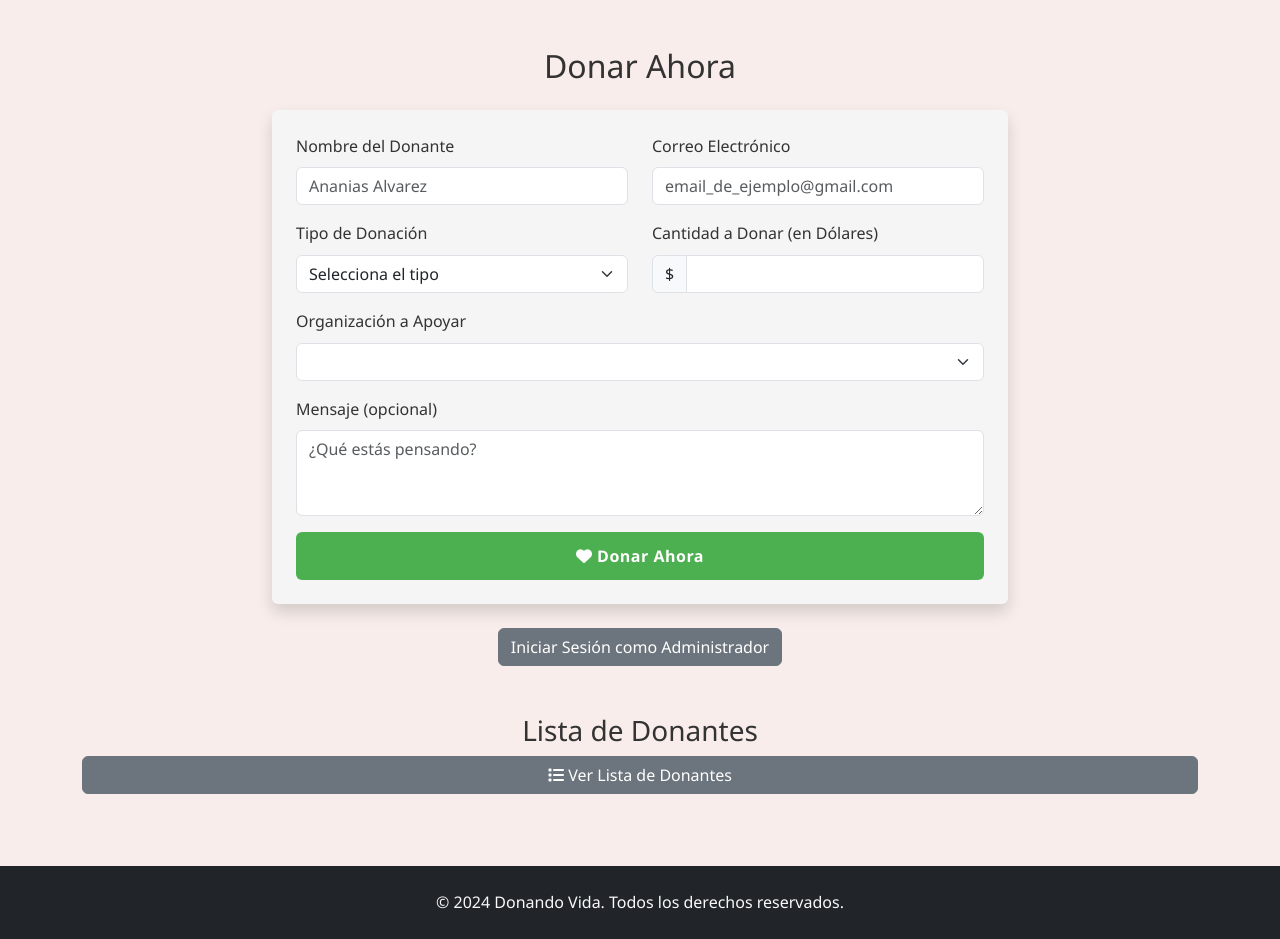
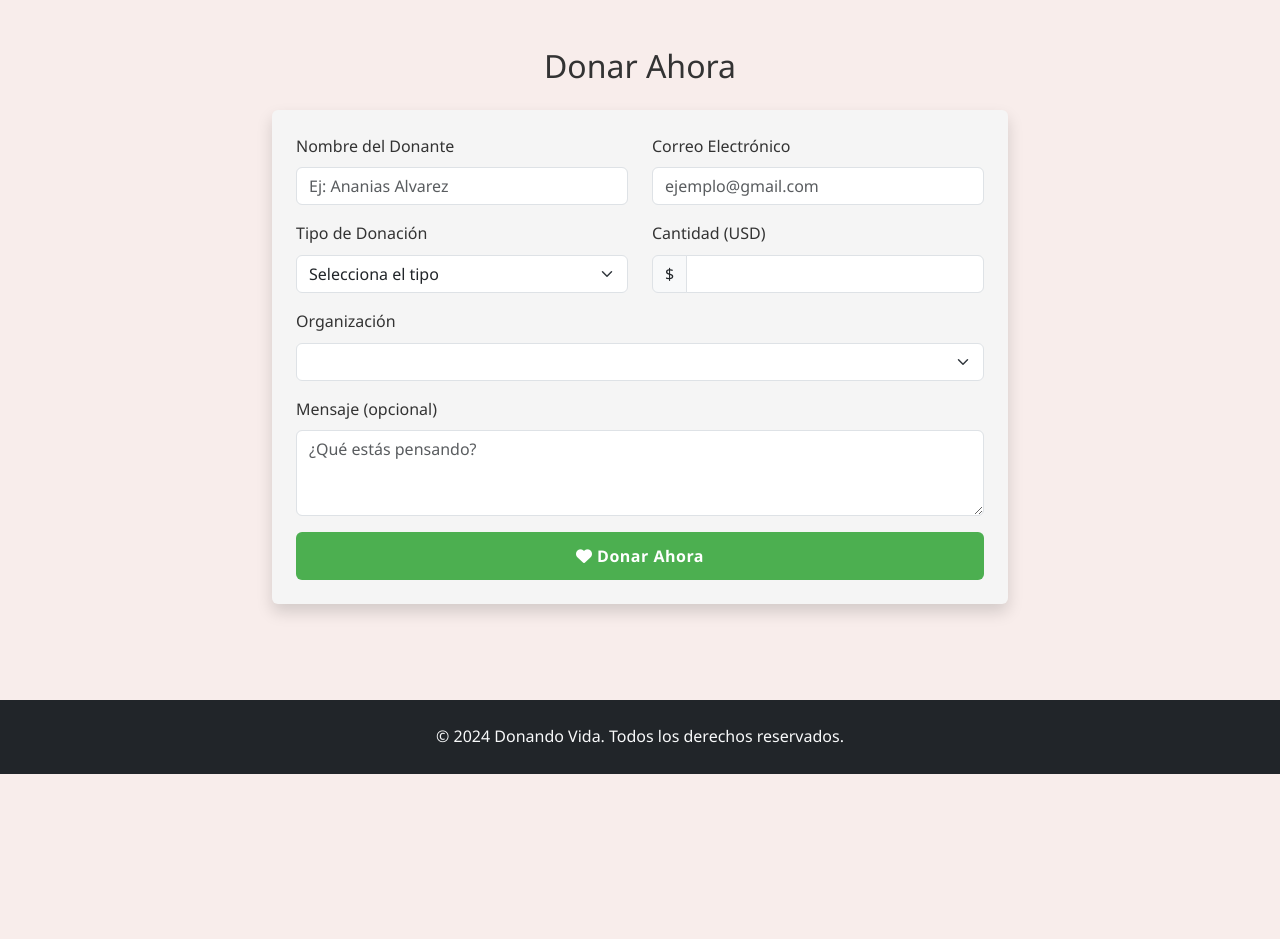
Before and after one commit to MigueCaRamirez/HackAton, a Flask app: page / in a window 1280 px wide. Shown: the part 345-1284 px from the top of the page. After the commit the page ends 1119 px from the top, so only its background shows below. Run offline with Flask 3, Linux system fonts and the light colour scheme; lists and menus that the app fills with data are empty; some libraries are stand-ins or nearby versions.

Commit message:
Organizar un poco más

```diff
--- a/Static/Scripts/scripts.js
+++ b/Static/Scripts/scripts.js
@@ -23,23 +23,28 @@ let donorsList = JSON.parse(localStorage.getItem("donorsList")) || [];
 
 // Organizaciones (cargar desde Local Storage o inicializar por defecto)
 let organizations = JSON.parse(localStorage.getItem("organizations")) || [
-    { id: 1, name: "Fundación Esperanza", description: "Apoyo a comunidades vulnerables.", image: "Images/esperanza.jpg" },
-    { id: 2, name: "Ayuda Global", description: "Asistencia humanitaria en todo el mundo.", image: "Images/humani.jpg" },
-    { id: 3, name: "Red de Solidaridad", description: "Conexión de voluntarios con causas sociales.", image: "Images/red.jpg" },
+    { id: 1, name: "Fundación Esperanza", description: "Apoyo a comunidades vulnerables.", image: "Static/Images/esperanza.jpg" },
+    { id: 2, name: "Ayuda Global", description: "Asistencia humanitaria en todo el mundo.", image: "Static/Images/humani.jpg" },
+    { id: 3, name: "Red de Solidaridad", description: "Conexión de voluntarios con causas sociales.", image: "Static/Images/red.jpg" },
 ];
 
-// Función para guardar datos en Local Storage
+/**
+ * Función para guardar datos en Local Storage
+ * @param {string} key - Clave de almacenamiento.
+ * @param {any} data - Datos a almacenar.
+ */
 function saveToLocalStorage(key, data) {
     localStorage.setItem(key, JSON.stringify(data));
 }
 
-// Mostrar formulario de inicio de sesión
+/**
+ * Mostrar/ocultar el formulario de inicio de sesión
+ */
 toggleAdminLogin.addEventListener("click", () => {
     donationSection.style.display = "none";
     adminLoginSection.style.display = "block";
 });
 
-// Botón para cancelar inicio de sesión
 cancelLoginButton.addEventListener("click", () => {
     donationSection.style.display = "block";
     adminLoginSection.style.display = "none";
@@ -47,7 +52,9 @@ cancelLoginButton.addEventListener("click", () => {
     adminPassword.value = "";
 });
 
-// Manejar inicio de sesión de administrador
+/**
+ * Manejar inicio de sesión de administrador
+ */
 adminLoginForm.addEventListener("submit", (e) => {
     e.preventDefault();
     const username = adminUsername.value;
@@ -65,7 +72,9 @@ adminLoginForm.addEventListener("submit", (e) => {
     }
 });
 
-// Guardar donantes y organizaciones
+/**
+ * Guardar listas en Local Storage
+ */
 function saveDonorsList() {
     saveToLocalStorage("donorsList", donorsList);
 }
@@ -73,7 +82,9 @@ function saveOrganizations() {
     saveToLocalStorage("organizations", organizations);
 }
 
-// Mostrar donantes en modo público
+/**
+ * Mostrar donantes en modo público
+ */
 function displayDonors() {
     donorsListContainer.innerHTML = "";
     donorsList.forEach(donor => {
@@ -88,7 +99,9 @@ function displayDonors() {
     });
 }
 
-// Mostrar donantes en el panel de administración
+/**
+ * Mostrar donantes en el panel de administración
+ */
 function displayAdminDonors() {
     adminDonorsList.innerHTML = "";
     donorsList.forEach((donor, index) => {
@@ -106,42 +119,20 @@ function displayAdminDonors() {
     });
 }
 
-// Mostrar organizaciones en el panel de administración
-function displayAdminOrganizations() {
-    adminOrganizationsList.innerHTML = "";
-    organizations.forEach((org, index) => {
-        const listItem = document.createElement("li");
-        listItem.classList.add("list-group-item", "d-flex", "justify-content-between", "align-items-center");
-        listItem.innerHTML = `
-            <span><strong>${org.name}</strong></span>
-            <div>
-                <button class="btn btn-warning btn-sm me-2" onclick="editOrganization(${index})">Editar</button>
-                <button class="btn btn-danger btn-sm" onclick="deleteOrganization(${index})">Eliminar</button>
-            </div>
-        `;
-        adminOrganizationsList.appendChild(listItem);
-    });
-}
-
-// Mostrar lista de organizaciones en el formulario de donación
-function updateOrganizationOptions() {
-    const organizationSelect = document.getElementById("organization");
-    organizationSelect.innerHTML = "";
-    organizations.forEach(org => {
-        const option = document.createElement("option");
-        option.value = org.id;
-        option.textContent = org.name;
-        organizationSelect.appendChild(option);
-    });
-}
-
-// Subir imagen y actualizar la URL en el formulario
+/**
+ * Subir imagen al servidor
+ */
 document.getElementById("uploadImageForm").addEventListener("submit", async (e) => {
     e.preventDefault();
 
     const fileInput = document.getElementById("orgImageUpload");
     const formData = new FormData();
     formData.append("file", fileInput.files[0]);
+
+    if (!fileInput.files[0] || !fileInput.files[0].type.startsWith("image/")) {
+        alert("Por favor, selecciona una imagen válida.");
+        return;
+    }
 
     try {
         const response = await fetch("/upload_image", {
@@ -162,12 +153,19 @@ document.getElementById("uploadImageForm").addEventListener("submit", async (e)
     }
 });
 
-// Agregar una nueva organización
+/**
+ * Agregar nueva organización
+ */
 addOrganizationForm.addEventListener("submit", (e) => {
     e.preventDefault();
     const name = document.getElementById("orgName").value;
     const description = document.getElementById("orgDescription").value;
     const image = document.getElementById("orgImage").value;
+
+    if (!name || !description || !image) {
+        alert("Por favor completa todos los campos.");
+        return;
+    }
 
     const newOrganization = {
         id: Date.now(),
@@ -184,16 +182,21 @@ addOrganizationForm.addEventListener("submit", (e) => {
     alert("Organización agregada con éxito.");
 });
 
-// Inicialización
+/**
+ * Inicialización del sistema
+ */
 document.addEventListener("DOMContentLoaded", () => {
     updateOrganizationOptions();
     displayDonors();
+
     toggleDonorsList.addEventListener("click", () => {
         if (donorsListContainer.style.display === "none") {
             donorsListContainer.style.display = "block";
+            toggleDonorsList.textContent = "Ocultar Lista de Donantes";
             displayDonors();
         } else {
             donorsListContainer.style.display = "none";
+            toggleDonorsList.textContent = "Ver Lista de Donantes";
         }
     });
 });
--- a/templates/index.html
+++ b/templates/index.html
@@ -6,19 +6,20 @@
     <meta name="description" content="Plataforma de conexión entre donantes y organizaciones benéficas para facilitar la ayuda social">
     <meta name="keywords" content="donaciones, ayuda social, organizaciones benéficas, solidaridad">
     <title>DonaPro - Plataforma De Donantes</title>
-    <link rel="icon" href="favicon_io/favicon.ico" type="image/x-icon">
+    <link rel="icon" href="Static/Images/favicon.ico" type="image/x-icon">
     <!-- Font Awesome para iconos -->
     <link rel="stylesheet" href="https://cdnjs.cloudflare.com/ajax/libs/font-awesome/6.0.0/css/all.min.css">
     <!-- Bootstrap CSS -->
     <link href="https://cdnjs.cloudflare.com/ajax/libs/bootstrap/5.3.0/css/bootstrap.min.css" rel="stylesheet">
     <link rel="stylesheet" href="Static/Styless/styles.css">
-    <link rel="icon" href="Static/Images/favicon.ico" type="image/x-icon">
 </head>
 <body>
     <!-- Navbar -->
     <nav class="navbar navbar-expand-lg navbar-dark bg-primary sticky-top">
         <div class="container">
-            <a class="navbar-brand" href="#donar"><i class="fas fa-hand-holding-heart"></i> Donando vida</a>
+            <a class="navbar-brand" href="#donar">
+                <i class="fas fa-hand-holding-heart"></i> Donando Vida
+            </a>
             <button class="navbar-toggler" type="button" data-bs-toggle="collapse" data-bs-target="#navbarNav">
                 <span class="navbar-toggler-icon"></span>
             </button>
@@ -26,13 +27,13 @@
                 <ul class="navbar-nav ms-auto">
                     <li class="nav-item"><a class="nav-link" href="#donar">Donar</a></li>
                     <li class="nav-item"><a class="nav-link" href="Stats.html">Estadísticas</a></li>
-                    <li class="nav-item"><a class="nav-link" href="Estaticadeorganizaciones.html">Organizaciones asociadas</a></li>
+                    <li class="nav-item"><a class="nav-link" href="Estaticadeorganizaciones.html">Organizaciones Asociadas</a></li>
                 </ul>
             </div>
         </div>
     </nav>
 
-    <!-- Header con Hero Section -->
+    <!-- Hero Section -->
     <header class="hero-section text-center py-5">
         <div class="container">
             <h1 class="display-4">Plataforma de Conexión entre Donantes y Organizaciones</h1>
@@ -40,25 +41,26 @@
         </div>
     </header>
 
+    <!-- Main Content -->
     <main class="container py-5">
-        <!-- Sección de Donación -->
+        <!-- Donar Ahora -->
         <section id="donationSection" class="mb-5">
             <h2 class="text-center mb-4">Donar Ahora</h2>
             <div class="row">
                 <div class="col-md-8 mx-auto">
                     <form id="donationForm" class="donation-form shadow p-4 rounded">
-                        <div class="row">
-                            <div class="col-md-6 mb-3">
+                        <div class="row mb-3">
+                            <div class="col-md-6">
                                 <label for="donorName" class="form-label">Nombre del Donante</label>
-                                <input type="text" class="form-control" id="donorName" required placeholder="Ananias Alvarez">
+                                <input type="text" class="form-control" id="donorName" required placeholder="Ej: Ananias Alvarez">
                             </div>
-                            <div class="col-md-6 mb-3">
+                            <div class="col-md-6">
                                 <label for="email" class="form-label">Correo Electrónico</label>
-                                <input type="email" class="form-control" id="email" required placeholder="email_de_ejemplo@gmail.com">
+                                <input type="email" class="form-control" id="email" required placeholder="ejemplo@gmail.com">
                             </div>
                         </div>
-                        <div class="row">
-                            <div class="col-md-6 mb-3">
+                        <div class="row mb-3">
+                            <div class="col-md-6">
                                 <label for="donationType" class="form-label">Tipo de Donación</label>
                                 <select class="form-select" id="donationType" required>
                                     <option value="">Selecciona el tipo</option>
@@ -66,8 +68,8 @@
                                     <option value="oneTime">Única vez</option>
                                 </select>
                             </div>
-                            <div class="col-md-6 mb-3">
-                                <label for="donationAmount" class="form-label">Cantidad a Donar (en Dólares)</label>
+                            <div class="col-md-6">
+                                <label for="donationAmount" class="form-label">Cantidad (USD)</label>
                                 <div class="input-group">
                                     <span class="input-group-text">$</span>
                                     <input type="number" class="form-control" id="donationAmount" required>
@@ -75,9 +77,9 @@
                             </div>
                         </div>
                         <div class="mb-3">
-                            <label for="organization" class="form-label">Organización a Apoyar</label>
+                            <label for="organization" class="form-label">Organización</label>
                             <select class="form-select" id="organization" required>
-                                <!-- Las opciones se cargarán dinámicamente -->
+                                <!-- Opciones dinámicas -->
                             </select>
                         </div>
                         <div class="mb-3">
@@ -90,33 +92,9 @@
                     </form>
                 </div>
             </div>
-            <center><button id="toggleAdminLogin" class="btn btn-secondary mt-4">Iniciar Sesión como Administrador</button></center>
         </section>
 
-        <!-- Formulario de Inicio de Sesión -->
-        <section id="adminLoginSection" style="display: none;">
-            <h2 class="text-center mb-4">Inicio de Sesión de Administrador</h2>
-            <div class="row">
-                <div class="col-md-6 mx-auto">
-                    <form id="adminLoginForm" class="shadow p-4 rounded">
-                        <div class="mb-3">
-                            <label for="adminUsername" class="form-label">Usuario</label>
-                            <input type="text" id="adminUsername" class="form-control" required>
-                        </div>
-                        <div class="mb-3">
-                            <label for="adminPassword" class="form-label">Contraseña</label>
-                            <input type="password" id="adminPassword" class="form-control" required>
-                        </div>
-                        <div class="d-flex justify-content-between">
-                            <button type="submit" class="btn btn-primary">Iniciar sesión</button>
-                            <button type="button" id="cancelLoginButton" class="btn btn-secondary">Cancelar</button>
-                        </div>
-                    </form>
-                </div>
-            </div>
-        </section>
-
-        <!-- Panel de Administración -->
+        <!-- Sección Administrador -->
         <section id="adminPanelSection" style="display: none;">
             <h3 class="text-center mb-4">Gestión de Donantes</h3>
             <ul id="adminDonorsList" class="list-group"></ul>
@@ -131,33 +109,24 @@
                     <textarea id="orgDescription" class="form-control" rows="3" required></textarea>
                 </div>
                 <div class="mb-3">
-                    <label for="orgImageUpload">Cargar Imagen</label>
+                    <label for="orgImageUpload" class="form-label">Cargar Imagen</label>
                     <input type="file" id="orgImageUpload" name="file" accept="image/*" required>
-                    <button type="submit" class="btn btn-primary">Subir Imagen</button>
                 </div>
                 <button type="submit" class="btn btn-primary w-100">Agregar Organización</button>
             </form>
             <ul id="adminOrganizationsList" class="list-group"></ul>
             <button id="logoutAdmin" class="btn btn-secondary mt-4">Cerrar Sesión</button>
         </section>
-
-        <h3 class="text-center mt-5">Lista de Donantes</h3>
-        <!-- Botón para mostrar/ocultar la lista de donantes -->
-        <button id="toggleDonorsList" class="btn btn-secondary w-100 mb-4">
-            <i class="fas fa-list"></i> Ver Lista de Donantes
-        </button>
-        <!-- Lista de Donantes -->
-        <ul id="donorsList" class="list-group" style="display: none;"></ul>
     </main>
 
     <!-- Footer -->
     <footer class="bg-dark text-light py-4">
-        <div class="container">
-            <p class="mb-0 text-center">&copy; 2024 Donando Vida. Todos los derechos reservados.</p>
+        <div class="container text-center">
+            <p class="mb-0">&copy; 2024 Donando Vida. Todos los derechos reservados.</p>
         </div>
     </footer>
 
-    <!-- Custom Scripts -->
+    <!-- Scripts -->
     <script src="Static/Scripts/scripts.js"></script>
 </body>
 </html>
```
Also changed, not shown: Static/Scripts/stats.js (+9 -12 lines), requirements.txt (added, +165 -0 lines), templates/Estaticadeorganizaciones.html (+14 -12 lines), templates/Stats.html (+15 -34 lines).
